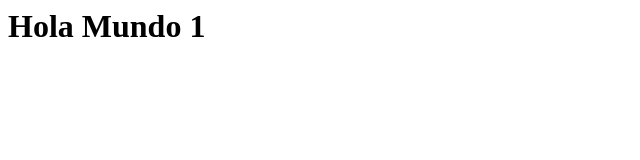
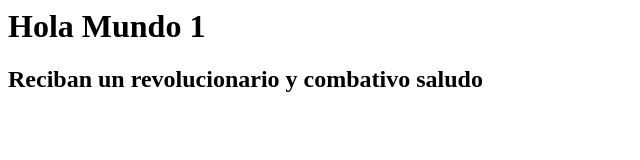
Before and after one commit to samsito123/proyecto1, a plain HTML site: page index.html in a window 1280 px wide. Shown: the whole page, without its empty margins (0-640 px from the left). Drawn offline with Linux system fonts and the light colour scheme.

Commit message:
mi primer cambio

```diff
--- a/index.html
+++ b/index.html
@@ -9,6 +9,6 @@
 </head>
 <body>
     <h1>Hola Mundo 1</h1>
-
+    <h2>Reciban un revolucionario y combativo saludo</h2>
 </body>
 </html>
```
